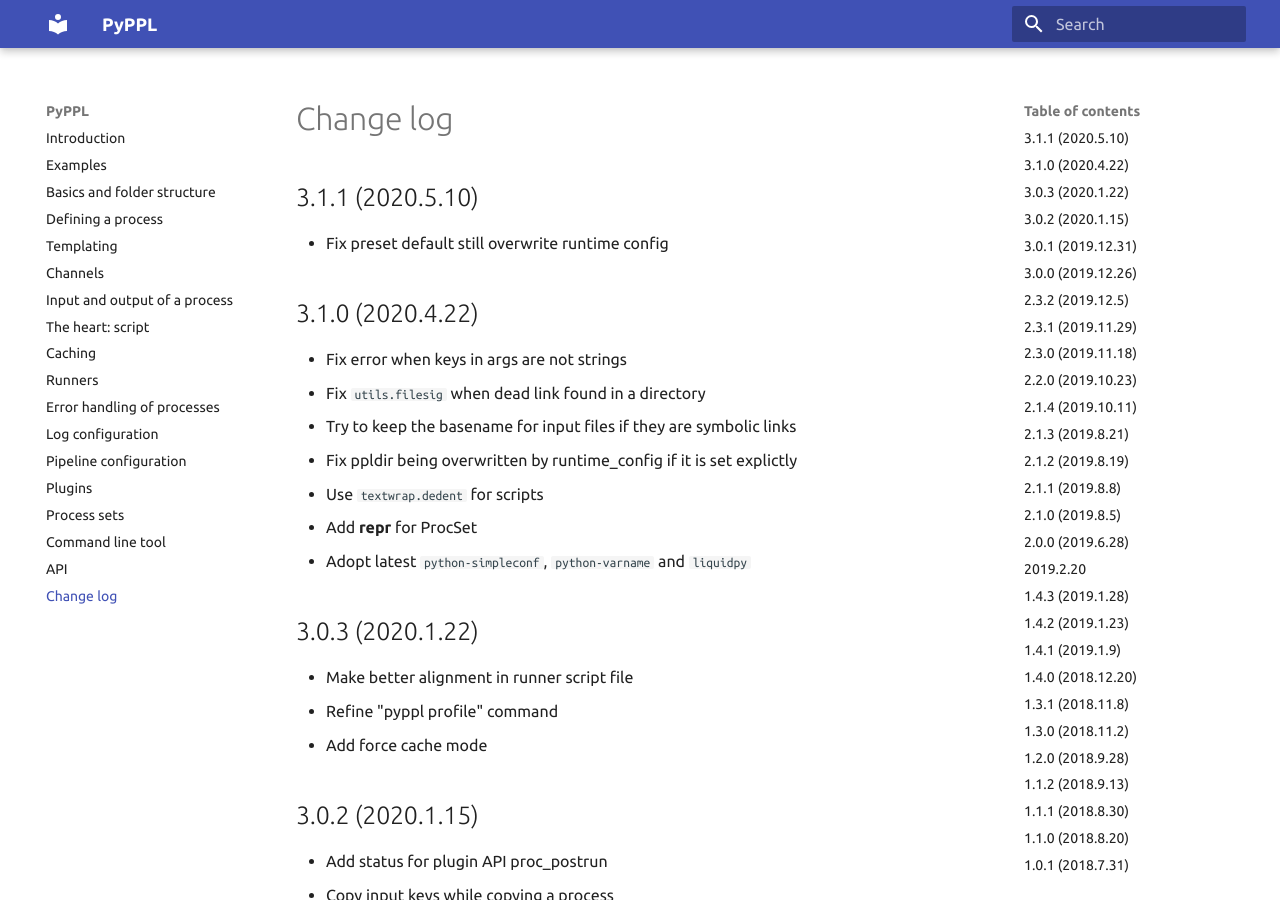
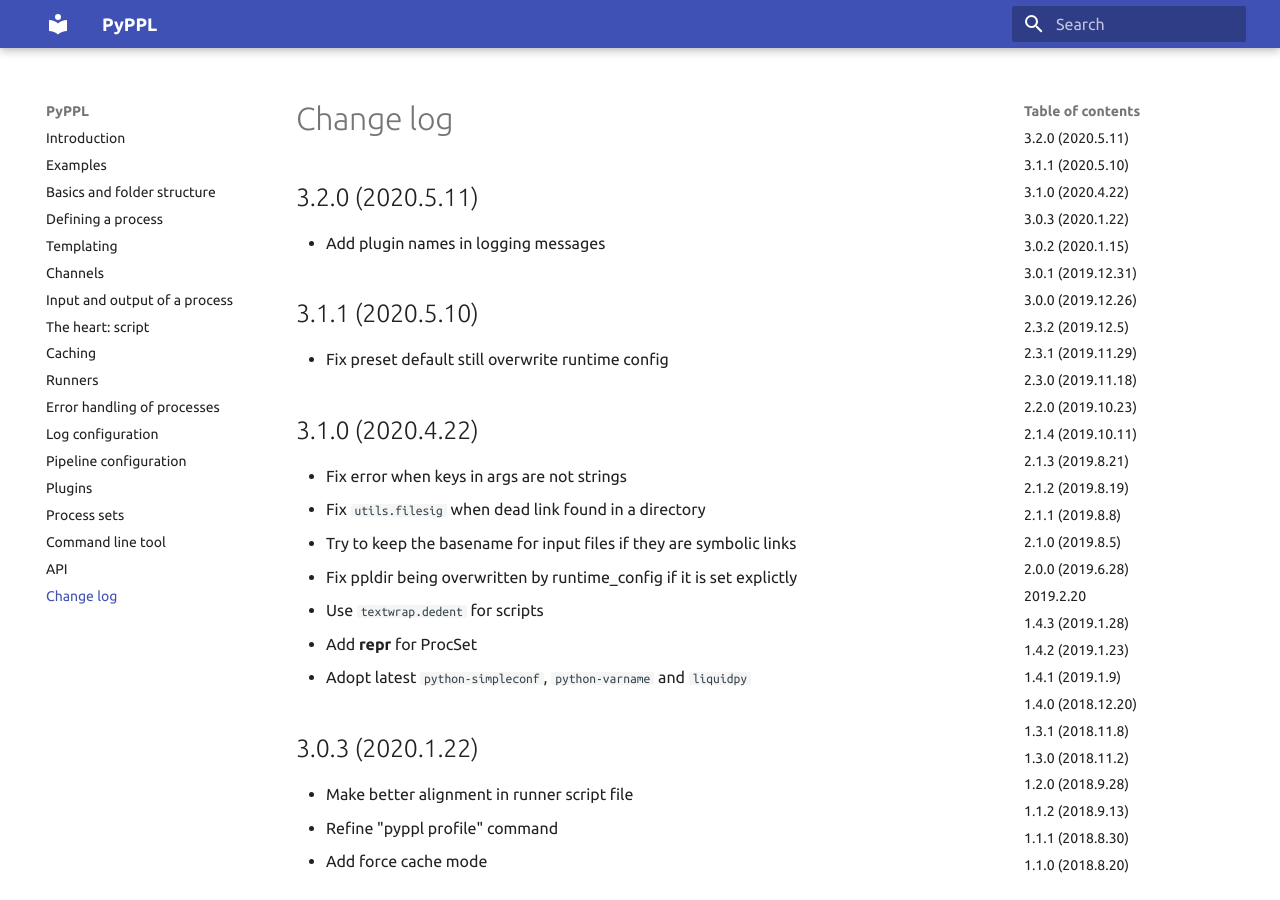
Before and after one commit to pwwang/pipen, an MkDocs documentation site: the page built from docs/CHANGELOG.md, in a window 1280 px wide and 900 px high. Built offline with MkDocs 1.6.1 and Material for MkDocs 9.7.7, drawn with Linux system fonts in a browser that asks for light colours.

Commit message:
Update CHANGELOG

```diff
--- a/docs/CHANGELOG.md
+++ b/docs/CHANGELOG.md
@@ -1,3 +1,6 @@
+# 3.2.0 (2020.5.11)
+- Add plugin names in logging messages
+
 # 3.1.1 (2020.5.10)
 - Fix preset default still overwrite runtime config
 
```
